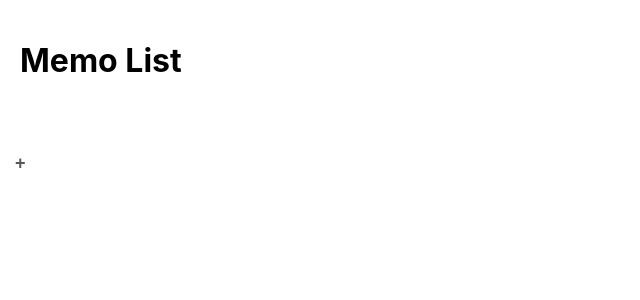
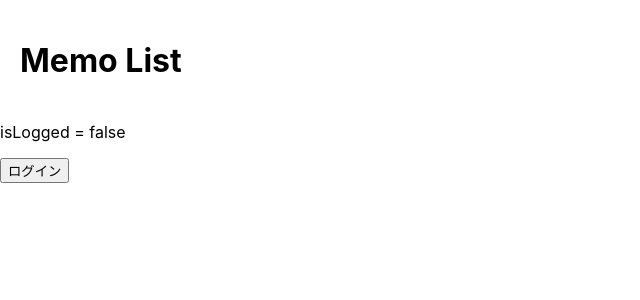
Before and after one commit to motohiro-mm/react_memo_app, a React (Create React App) app in the folder my-memo-app/: page / in a window 1280 px wide. Shown: the top 300 px of the page, without its empty margins (0-640 px from the left). Built offline with nearby package versions, Linux system fonts and the light colour scheme.

Commit message:
contextなしでログインボタンを実装、未ログイン時はメモ閲覧のみ、ログイン時は追加更新削除できるよう条件演算子で設定

```diff
--- a/my-memo-app/src/App.js
+++ b/my-memo-app/src/App.js
@@ -9,6 +9,7 @@ export default function App() {
 
   const [memos, setMemos] = useState(initialMemos);
   const [selectedMemo, setSelectedMemo] = useState(null);
+  const [isLogged, setIsLogged] = useState(false);
 
   useEffect(() => {
     localStorage.setItem("memos", JSON.stringify(memos));
@@ -33,6 +34,13 @@ export default function App() {
   return (
     <>
       <h1>Memo List</h1>
+      {/* あとでけすこと↓ */}
+      <p>{isLogged ? "isLogged = true" : "isLogged = false"}</p>
+      <div className="login">
+        <button onClick={() => setIsLogged(!isLogged)}>
+          {isLogged ? "ログアウト" : "ログイン"}
+        </button>
+      </div>
       <div className="main">
         <MemoList
           memos={memos}
@@ -46,6 +54,7 @@ export default function App() {
           handleClick={() => {
             setSelectedMemo({ text: "" });
           }}
+          isLogged={isLogged}
         />
       </div>
       <div className="form">
@@ -63,6 +72,7 @@ export default function App() {
               setMemos(deleteMemos());
               setSelectedMemo(null);
             }}
+            isLogged={isLogged}
           />
         )}
       </div>
--- a/my-memo-app/src/MemoForm.js
+++ b/my-memo-app/src/MemoForm.js
@@ -4,10 +4,13 @@ export default function MemoForm({
   selectedMemo,
   handleChangeMemos,
   handleDeleteMemos,
+  isLogged,
 }) {
   const [memoText, setMemoText] = useState(selectedMemo.text);
 
   return (
+    <>
+      {isLogged ? (
         <form>
           <textarea
             rows="6"
@@ -38,5 +41,11 @@ export default function MemoForm({
             )}
           </div>
         </form>
+      ) : (
+        <form>
+          <textarea rows="6" value={memoText} readOnly />
+        </form>
+      )}
+    </>
   );
 }
--- a/my-memo-app/src/NewMemoButton.js
+++ b/my-memo-app/src/NewMemoButton.js
@@ -1,5 +1,7 @@
-export default function NewMemoButton({ selectedMemo, handleClick }) {
+export default function NewMemoButton({ selectedMemo, handleClick, isLogged }) {
   return (
+    <>
+      {isLogged && (
         <section className="newButton">
           <button
             className={
@@ -12,5 +14,7 @@ export default function NewMemoButton({ selectedMemo, handleClick }) {
             +
           </button>
         </section>
+      )}
+    </>
   );
 }
```
Lines whose indentation alone changed are shown as unchanged.
